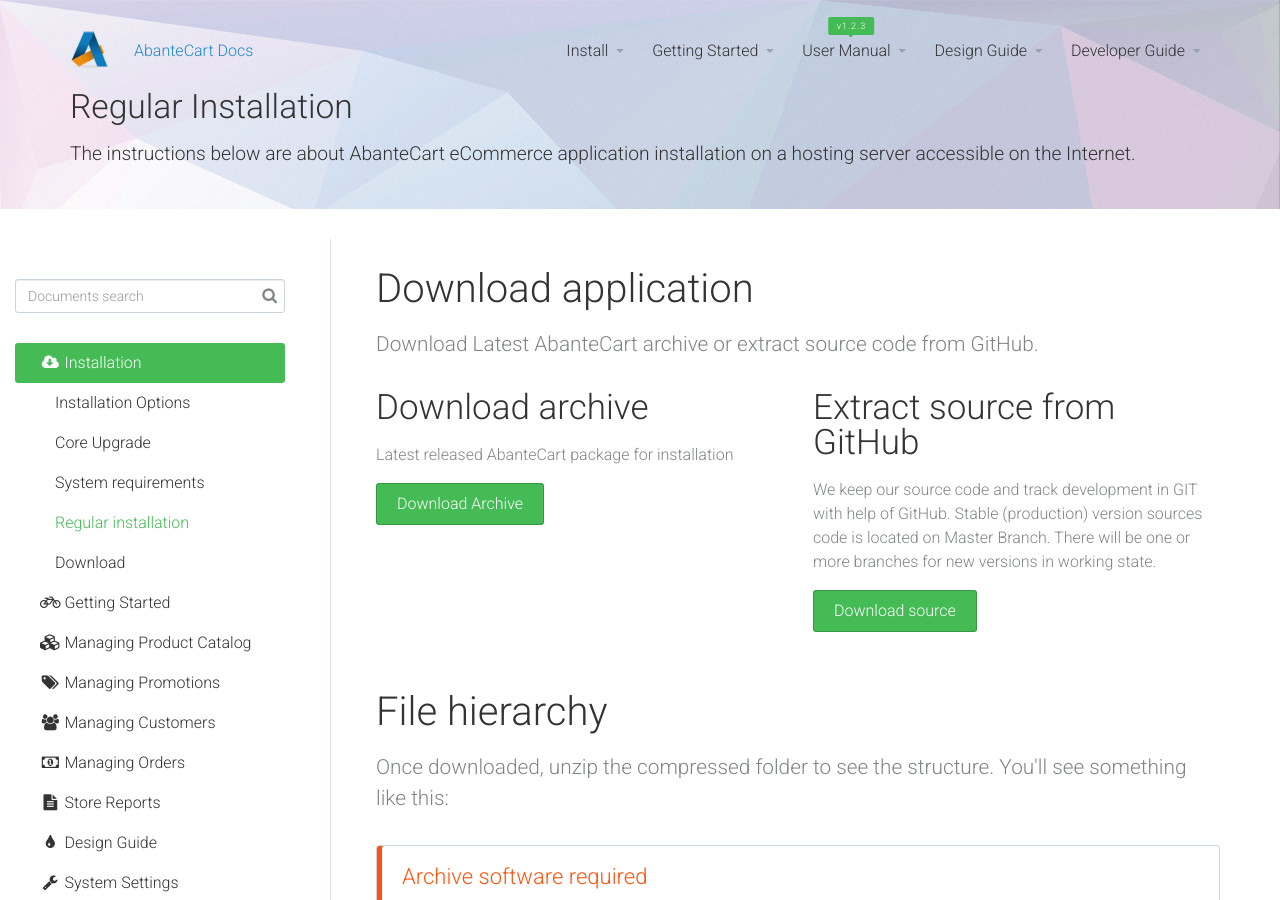
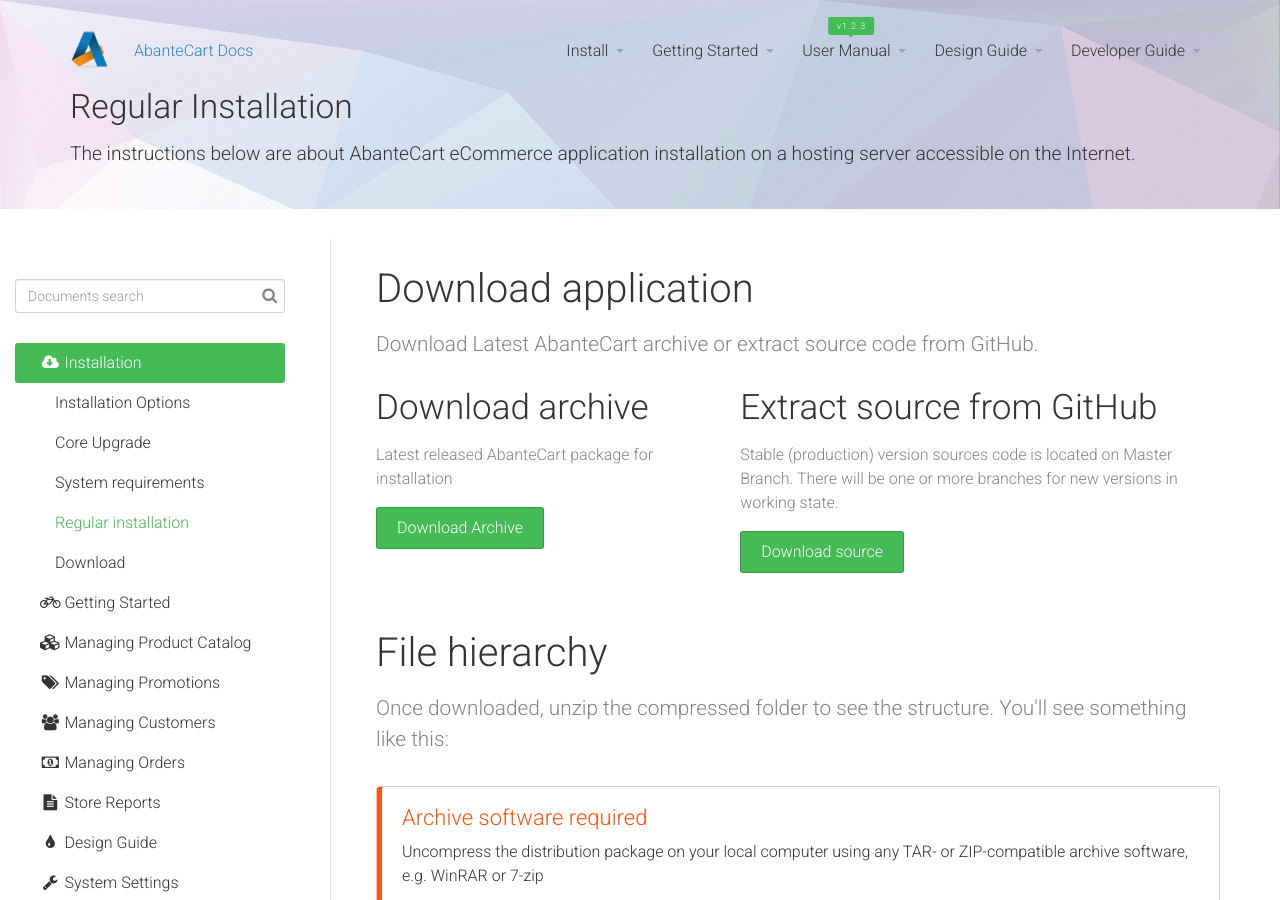
Before and after one commit to abantecart/abantecart.github.io, a Jekyll site: the page built from pages/install/regular_installation.html, in a window 1280 px wide and 900 px high. Built offline with Jekyll 4.4.1, drawn with Linux system fonts in a browser that asks for light colours.

Commit message:
Update regular_installation.html

```diff
--- a/pages/install/regular_installation.html
+++ b/pages/install/regular_installation.html
@@ -16,7 +16,7 @@
 						<!-- End of Caregory Info -->
 						<!-- Boxes -->
 						<div class="row">
-							<div class="col-md-6">
+							<div class="col-md-5">
 								<!-- Box -->
 								<div class="box ">
 									<h4 class="box-title">Download archive</h4>
@@ -25,11 +25,11 @@
 								</div>
 								<!-- End of Box -->
 							</div>
-							<div class="col-md-6">
+							<div class="col-md-7">
 								<!-- Box -->
 								<div class="box ">
 									<h4 class="box-title">Extract source from GitHub</h4>
-									<p class="box-description">We keep our source code and track development in GIT with help of GitHub. Stable (production) version sources code is located on Master Branch. There will be one or more branches for new versions in working state.</p>
+									<p class="box-description">Stable (production) version sources code is located on Master Branch. There will be one or more branches for new versions in working state.</p>
 									<a class="button green " href="https://github.com/abantecart/abantecart-src" target="_blank">Download source</a>
 								</div>
 								<!-- End of Box -->
```
